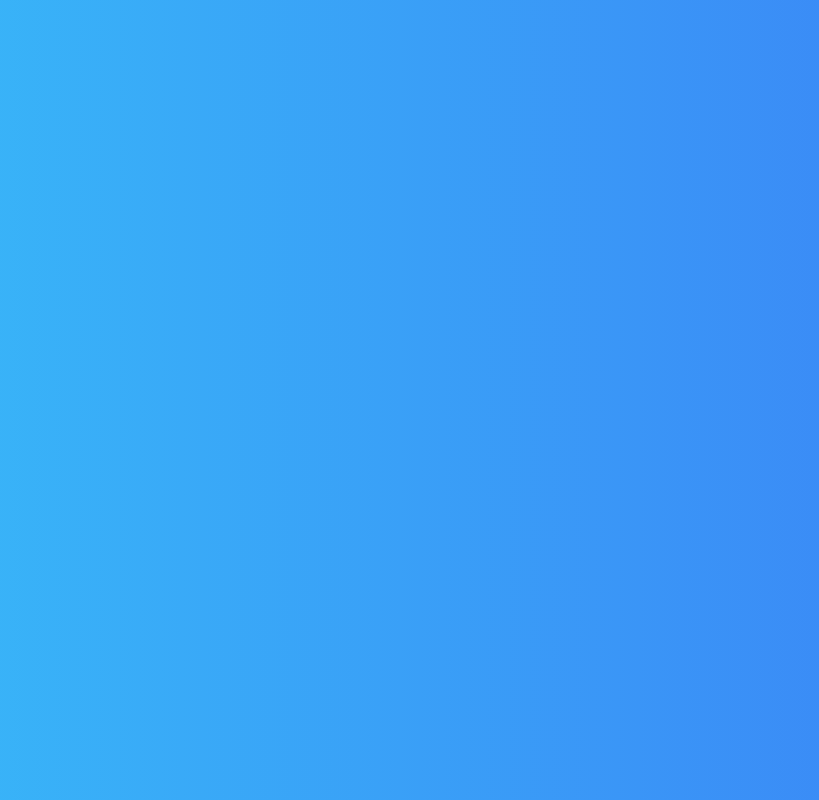
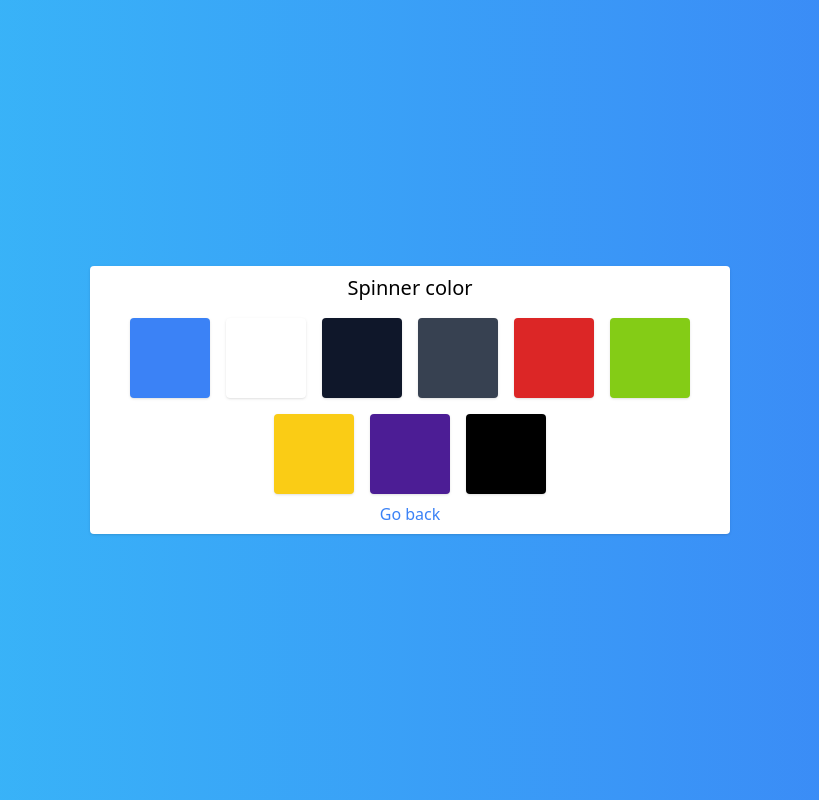
Before and after one commit to yap8/chat, a React (Create React App) app in the folder client/: page /settings/spinner in a window 1280 px wide. Before the commit this address had no page. Shown: the whole page, without its empty margins (230-1049 px from the left). Built offline with nearby package versions, Linux system fonts and the light colour scheme.

Commit message:
added spinner color

```diff
--- a/client/package.json
+++ b/client/package.json
@@ -9,6 +9,7 @@
     "@testing-library/user-event": "^13.5.0",
     "axios": "^0.26.1",
     "react": "^18.0.0",
+    "react-color": "^2.19.3",
     "react-copy-to-clipboard": "^5.1.0",
     "react-dom": "^18.0.0",
     "react-icons": "^4.3.1",
--- a/client/src/App.js
+++ b/client/src/App.js
@@ -4,7 +4,7 @@ import 'react-toastify/dist/ReactToastify.css'
 import { useSelector } from 'react-redux'
 import { useEffect } from 'react'
 
-import Settings, { Background, Theme } from './pages/Settings'
+import Settings, { Background, Spinner, Theme } from './pages/Settings'
 import getGradient from './helpers/getGradient'
 import Register from './pages/Register'
 import Login from "./pages/Login"
@@ -34,6 +34,7 @@ function App() {
             <Route path='/settings' element={<Settings />} />
             <Route path='/settings/background' element={<Background />} />
             <Route path='/settings/theme' element={<Theme />} />
+            <Route path='/settings/spinner' element={<Spinner />} />
           </Routes>
         </div>
       </div>
--- /dev/null
+++ b/client/src/assets/data/colors.js
@@ -0,0 +1,13 @@
+const colors = [
+  { name: 'Blue', class: 'bg-blue-500 text-blue-500' },
+  { name: 'White', class: 'bg-white text-white' },
+  { name: 'Slate', class: 'bg-slate-900 text-slate-900' },
+  { name: 'Gray', class: 'bg-gray-700 text-gray-700' },
+  { name: 'Red', class: 'bg-red-600 text-red-600' },
+  { name: 'Lime', class: 'bg-lime-500 text-lime-500' },
+  { name: 'Yellow', class: 'bg-yellow-400 text-yellow-400' },
+  { name: 'Violet', class: 'bg-violet-900 text-violet-900' },
+  { name: 'Black', class: 'bg-black text-black' }
+]
+
+export default colors
--- a/client/src/components/Spinner.js
+++ b/client/src/components/Spinner.js
@@ -1,10 +1,16 @@
 import { FaSpinner } from 'react-icons/fa'
 
 import mergeClasses from '../helpers/mergeClasses'
+import colors from '../assets/data/colors'
+import { useSelector } from 'react-redux'
 
 const Spinner = ({ className }) => {
+  const spinner = useSelector(state => state.spinner)
+
+  const color = colors.filter(color => color.name === spinner)[0].class.split(' ')[1]
+
   const classes = {
-    base: 'animate-spin text-blue-500 dark:text-white',
+    base: `animate-spin ${color}`,
     inherited: className
   }
 
--- /dev/null
+++ b/client/src/pages/Settings/Spinner.js
@@ -0,0 +1,38 @@
+import { useNavigate } from 'react-router-dom'
+import { useDispatch } from 'react-redux'
+
+import { setSpinnerColor } from '../../redux/actions/spinnerActions'
+import colors from '../../assets/data/colors'
+
+const Theme = () => {
+  const navigate = useNavigate()
+  const dispatch = useDispatch()
+
+  const handleSpinnerChange = (name) => {
+    dispatch(setSpinnerColor(name))
+  }
+
+  const handleGoBack = () => navigate(-1)
+
+  return (
+    <div className="w-1/2 p-2 bg-white shadow rounded dark:bg-slate-800 flex flex-col">
+      <h1 className="text-xl text-center mb-2 dark:text-white">Spinner color</h1>
+      <ul className="flex flex-wrap justify-center">
+        {colors.map(color => (
+          <li key={color.name} className="p-2">
+            <button
+              className={`block w-20 h-20 ${color.class} rounded shadow`}
+              onClick={() => handleSpinnerChange(color.name)}
+            />
+          </li>
+        ))}
+      </ul>
+      <button
+        className="text-blue-500 hover:underline w-full"
+        onClick={handleGoBack}
+      >Go back</button>
+    </div>
+  )
+}
+
+export default Theme
--- a/client/src/pages/Settings/index.js
+++ b/client/src/pages/Settings/index.js
@@ -2,6 +2,7 @@ import { useNavigate } from "react-router-dom"
 
 import Button from "../../components/Button"
 import Background from "./Background"
+import Spinner from "./Spinner"
 import Theme from "./Theme"
 
 const Settings = () => {
@@ -14,6 +15,7 @@ const Settings = () => {
       <h1 className="text-xl text-center mb-2 dark:text-white">Settings</h1>
       <Button tag="Link" to="/settings/theme" className="text-center mb-2">Theme</Button>
       <Button tag="Link" to="/settings/background" className="text-center mb-2">Background</Button>
+      <Button tag="Link" to="/settings/spinner" className="text-center mb-2">Spinner color</Button>
       <button
         className="text-blue-500 hover:underline w-full"
         onClick={handleGoBack}
@@ -22,5 +24,5 @@ const Settings = () => {
   )
 }
 
-export { Background, Theme }
+export { Background, Theme, Spinner }
 export default Settings
--- /dev/null
+++ b/client/src/redux/actions/spinnerActions.js
@@ -0,0 +1,10 @@
+import { SPINNER_SET_COLOR } from "./types"
+
+export const setSpinnerColor = (colorName) => {
+  localStorage.setItem('spinner', colorName)
+
+  return {
+    type: SPINNER_SET_COLOR,
+    payload: colorName
+  }
+}
--- a/client/src/redux/actions/types.js
+++ b/client/src/redux/actions/types.js
@@ -36,3 +36,6 @@ export const THEME_SET_THEME = 'THEME_SET_THEME'
 
 // background
 export const BACKGROUND_SET_BACKGROUND = 'BACKGROUND_SET_BACKGROUND'
+
+// spinner
+export const SPINNER_SET_COLOR = 'SPINNER_SET_COLOR'
--- a/client/src/redux/reducers/rootReducer.js
+++ b/client/src/redux/reducers/rootReducer.js
@@ -3,6 +3,7 @@ import { combineReducers } from "redux"
 import backgroundReducer from "./backgroundReducer"
 import messagesReducer from "./messagesReducer"
 import { AUTH_LOGOUT } from "../actions/types"
+import spinnerReducer from "./spinnerReducer"
 import requestReducer from "./requestReducer"
 import searchReducer from "./searchReducer"
 import chatsReducer from "./chatsReducer"
@@ -22,7 +23,8 @@ const combinedReducer = combineReducers({
   messages: messagesReducer,
   search: searchReducer,
   theme: themeReducer,
-  background: backgroundReducer
+  background: backgroundReducer,
+  spinner: spinnerReducer
 })
 
 const rootReducer = (state, action) => {
--- /dev/null
+++ b/client/src/redux/reducers/spinnerReducer.js
@@ -0,0 +1,14 @@
+import { SPINNER_SET_COLOR } from "../actions/types"
+
+const initialState = localStorage.getItem('spinner') || 'Blue'
+
+const spinnerReducer = (state = initialState, action) => {
+  switch (action.type) {
+    case SPINNER_SET_COLOR:
+      return action.payload
+    default:
+      return state
+  }
+}
+
+export default spinnerReducer
```
Also changed, not shown: 1 other file (tests, documents, lock files or other folders).
